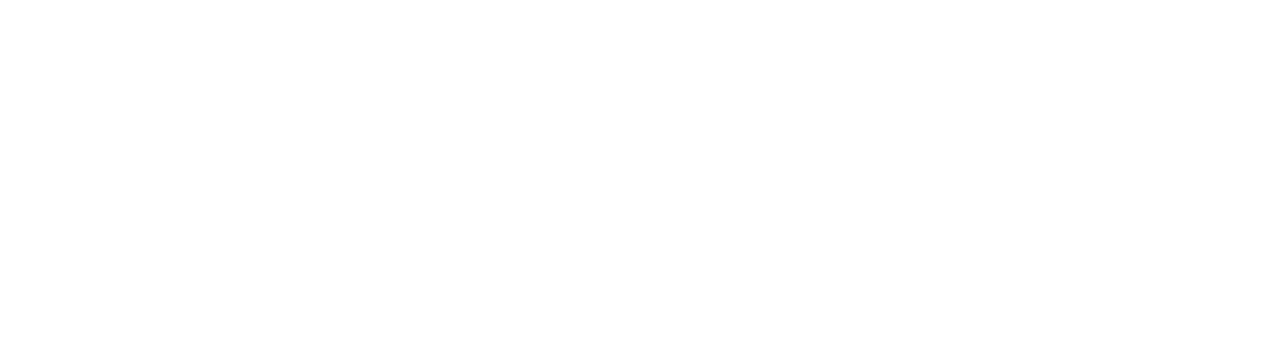
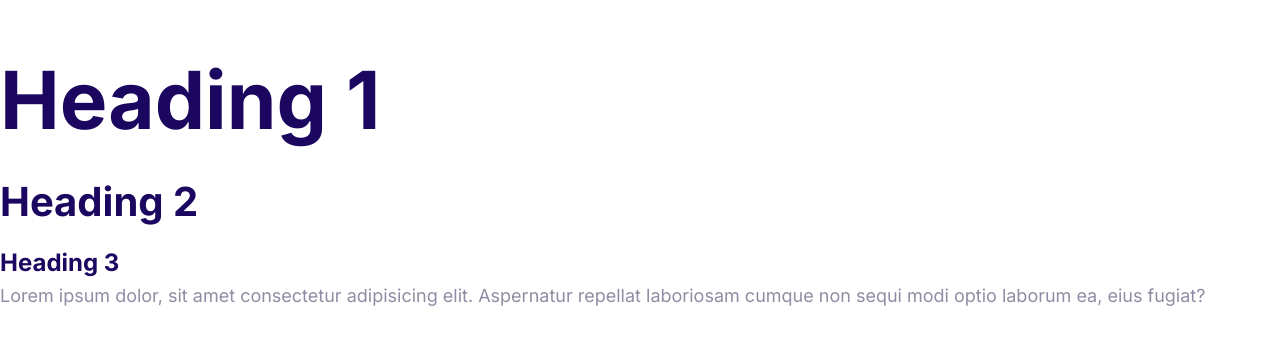
Before and after one commit to Moduloscript/Vps-Cloud-Hosting, a plain HTML site: page index.html in a window 1280 px wide. Drawn offline with Linux system fonts and the light colour scheme.

Commit message:
Defined the fonts for style

```diff
--- a/css/style.css
+++ b/css/style.css
@@ -1,9 +1,57 @@
-:root{
-  --color-primary:  #2584ff;
-  --color-secondary:#00d9ff;
+:root {
+  --color-primary: #2584ff;
+  --color-secondary: #00d9ff;
   --color-accent: #ff3400;
-  --color-headings:#1b0760;
-  --color-body:#918ca4;
+  --color-headings: #1b0760;
+  --color-body: #918ca4;
+}
 
+html{
+    /* 65.25% of 16px = 10px */
+    font-size: 62.5%;
+}
+
+body {
+  font-family: "Inter", Arial, Helvetica, sans-serif;
+  color: var(--color-body);
+  font-size: 2.4rem;
+}
+
+h1,
+h2,
+h3 {
+  color: var(--color-headings);
+  margin-bottom: 1rem;
+}
+
+h1{
+    font-size: 1rem;
+}
+
+h2{
+    font-size: 4rem;
+}
+
+h3{
+    font-size: 3rem;
 
 }
+
+p{
+ margin-top: 0;
+}
+
+@media screen and (min-width: 1024px){
+    body{
+        font-size: 1.8rem;
+    }
+    h1{
+        font-size: 8rem;
+    }
+    h2{
+        font-size: 4rem;
+    }
+    h3{
+        font-size: 2.4rem;
+    }
+}
--- a/index.html
+++ b/index.html
@@ -1,14 +1,26 @@
 <!DOCTYPE html>
 <html lang="en">
-<head>
-    <meta charset="UTF-8">
-    <meta http-equiv="X-UA-Compatible" content="IE=edge">
-    <meta name="viewport" content="width=device-width, initial-scale=1.0">
+  <head>
+    <meta charset="UTF-8" />
+    <meta http-equiv="X-UA-Compatible" content="IE=edge" />
+    <meta name="viewport" content="width=device-width, initial-scale=1.0" />
     <title>Document</title>
-    <link rel="stylesheet" href="css/normalize.css">
-    <link rel="stylesheet" href="css/style.css">
-</head>
-<body>
-
-</body>
+    <link rel="preconnect" href="https://fonts.googleapis.com" />
+    <link rel="preconnect" href="https://fonts.gstatic.com" crossorigin />
+    <link
+      href="https://fonts.googleapis.com/css2?family=Inter:wght@400;700&display=swap"
+      rel="stylesheet"
+    />
+    <link rel="stylesheet" href="css/normalize.css" />
+    <link rel="stylesheet" href="css/style.css" />
+  </head>
+  <body>
+    <h1>Heading 1</h1>
+    <h2>Heading 2</h2>
+    <h3>Heading 3</h3>
+    <p>
+      Lorem ipsum dolor, sit amet consectetur adipisicing elit. Aspernatur
+      repellat laboriosam cumque non sequi modi optio laborum ea, eius fugiat?
+    </p>
+  </body>
 </html>
```
